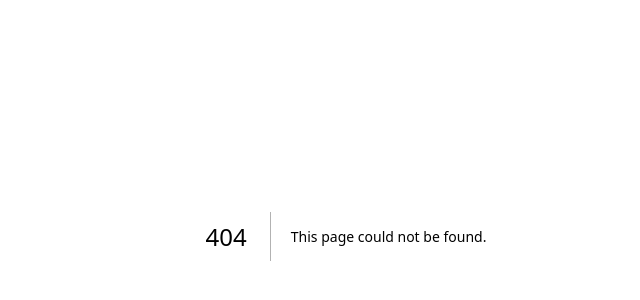
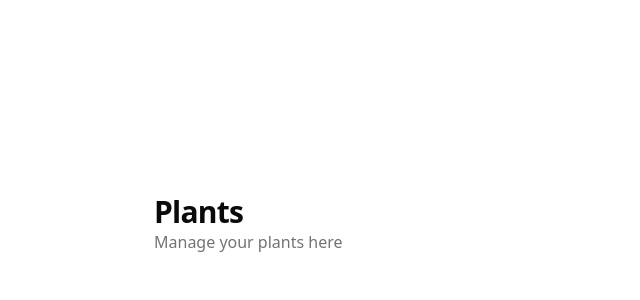
Before and after one commit to YounesBousfiha/peapinier-ui, a Next.js app: page /plants in a window 1280 px wide. Before the commit this address had no page. Shown: the part 164-464 px from the top of the page, without its empty margins (294-934 px from the left). Built offline with nearby package versions, Linux system fonts and the light colour scheme.

Commit message:
Add Plants page with basic layout structure
Created a new Plants page, utilizing the shared Layout component. This includes placeholders for a heading, description, and a grid for plant cards. Future updates can populate the grid with content.

```diff
--- /dev/null
+++ b/src/app/plants/page.jsx
@@ -0,0 +1,17 @@
+import Layout from "../(components)/layout";
+
+export default function PlantsPage() {
+    return (
+        <Layout>
+            <div className="flex flex-col gap-6">
+                <div>
+                    <h1 className="text-3xl font-bold tracking-tight">Plants</h1>
+                    <p className="text-muted-foreground">Manage your plants here</p>
+                </div>
+                <div className="grid gap-4 md:grid-cols-2 lg:grid-cols-4">
+                    {/* Add plant cards here */}
+                </div>
+            </div>
+        </Layout>
+    );
+}
```
